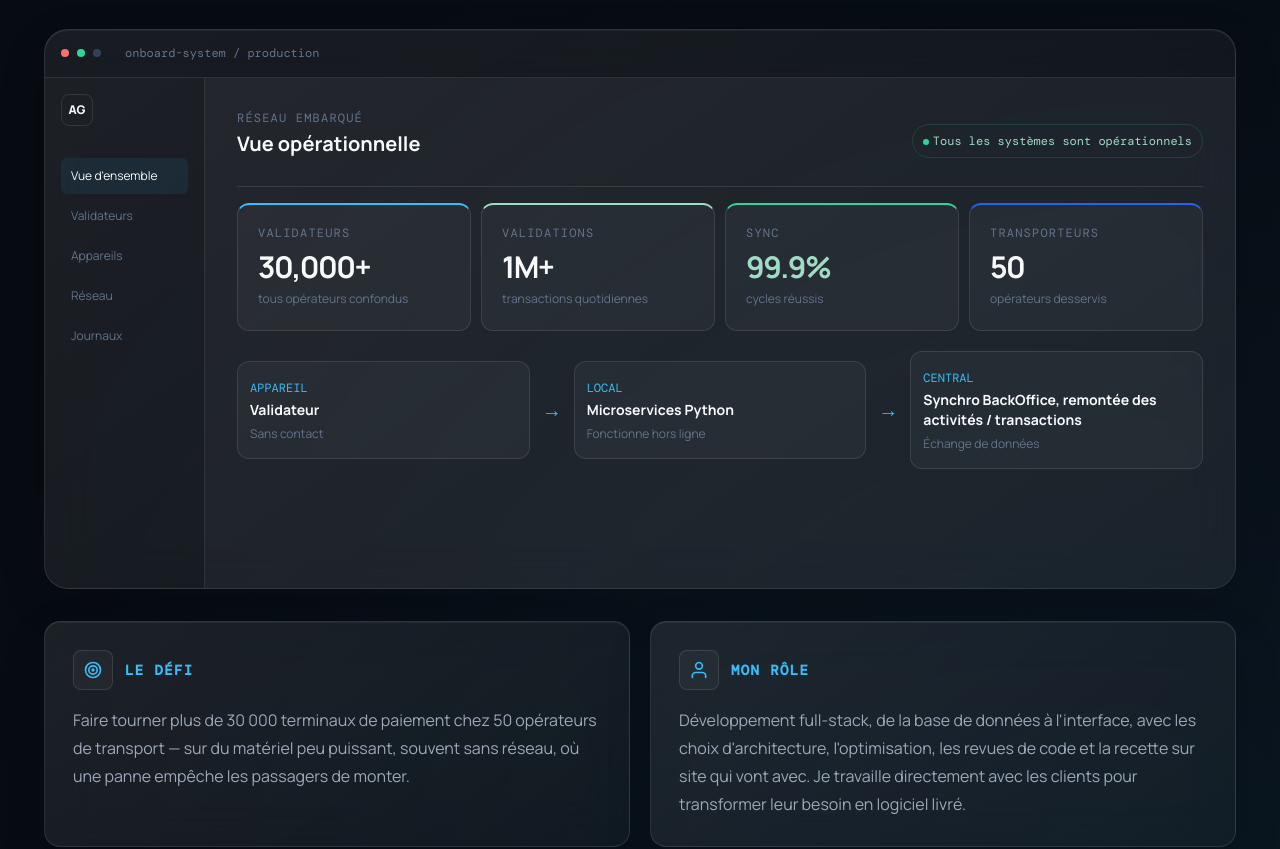
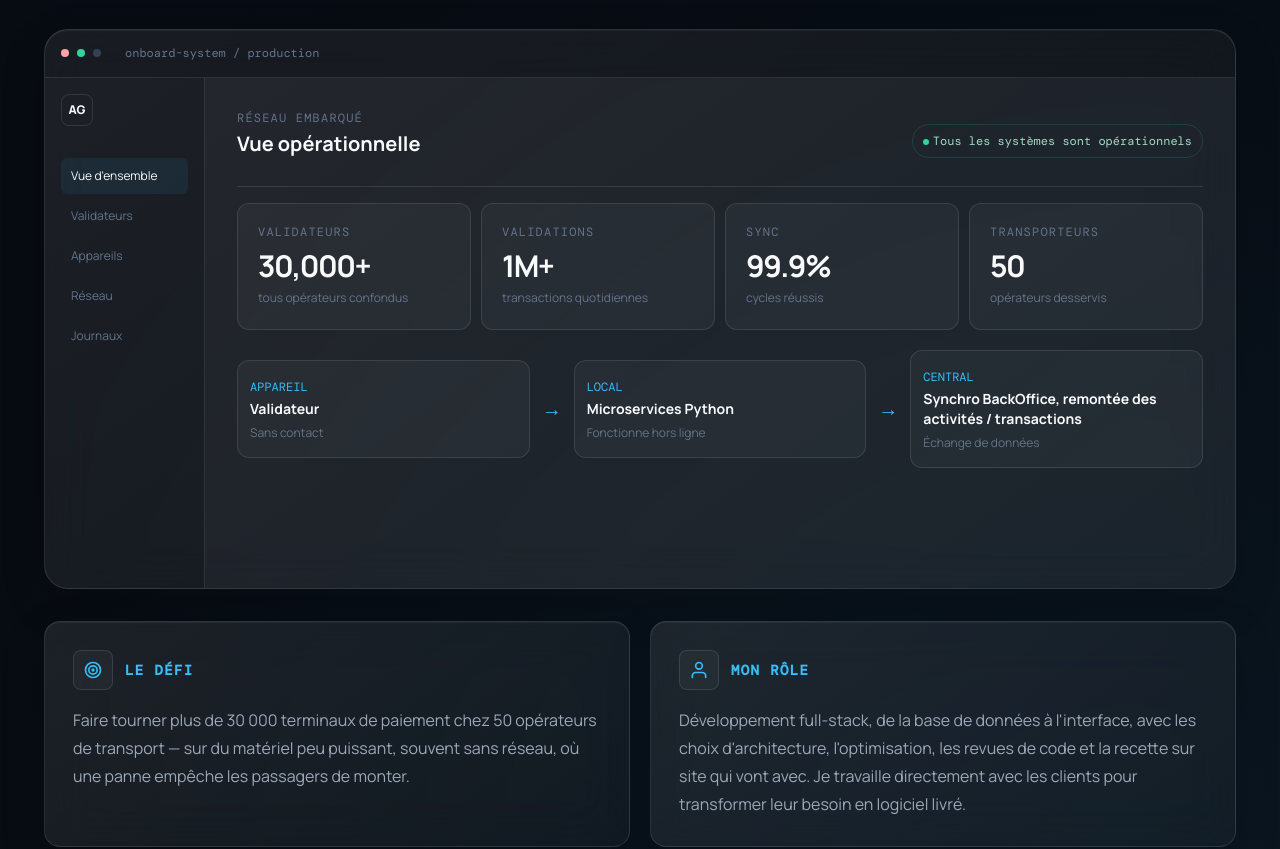
Before and after one commit to aureliengabry/aureliengabry.github.io, an Astro site: page / in a window 1280 px wide. Shown: the part 2944-3793 px from the top of the page. Built offline with nearby package versions, Linux system fonts and the light colour scheme; Astro itself is replaced by a stand-in of ours.

Commit message:
Revert dashboard metric-card color accents, keep the dots with a lighter red
The per-metric border/text color accents from the previous commit didn't
land well. Reverted the 4 metric cards back to plain neutral (removed
metricAccents and the text-mint sync value), keeping only what worked:
the three title-bar dots. Lightened the red dot one shade in both themes
(red-400/red-600 -> red-300/red-400) per feedback that it read too dark.

Co-Authored-By: Claude Sonnet 5 <noreply@anthropic.com>
Claude-Session: https://claude.ai/code/session_01QWSFpVjHnBphizBHwmCdFt

```diff
--- a/src/components/visuals/DashboardMockup.astro
+++ b/src/components/visuals/DashboardMockup.astro
@@ -6,16 +6,6 @@ const t = useTranslations(lang);
 
 const sidebarCount = 5;
 const metricValues = ["30,000+", "1M+", "99.9%", "50"];
-// One accent per metric: hardware-scale stats (validators, operators) share the
-// blue family, activity/health stats (validations, sync) share the green
-// family — a top-border tint, not a rainbow, so each color still reads as a
-// deliberate category rather than decoration.
-const metricAccents = [
-  "border-t-blue",
-  "border-t-mint",
-  "border-t-green",
-  "border-t-blue-strong",
-];
 const flowCount = 3;
 ---
 
@@ -25,7 +15,7 @@ const flowCount = 3;
   <div
     class="flex items-center gap-2 h-12 px-4 border-b border-border bg-black/[0.12]"
   >
-    <span class="w-2 h-2 rounded-full bg-[#f87171] theme-light:bg-[#dc2626]"
+    <span class="w-2 h-2 rounded-full bg-[#fca5a5] theme-light:bg-[#f87171]"
     ></span>
     <span class="w-2 h-2 rounded-full bg-green"></span>
     <span class="w-2 h-2 rounded-full bg-faint"></span>
@@ -74,21 +64,11 @@ const flowCount = 3;
       <div class="grid grid-cols-2 sm:grid-cols-4 gap-2.5 mt-4">
         {
           metricValues.map((value, i) => (
-            <div
-              class:list={[
-                "p-5 rounded-xl border border-t-2 border-border bg-tint",
-                metricAccents[i],
-              ]}
-            >
+            <div class="p-5 rounded-xl border border-border bg-tint">
               <small class="font-mono text-dim text-xs tracking-widest block">
                 {t(`selectedWork.dashboard.metrics.${i}.label`)}
               </small>
-              <strong
-                class:list={[
-                  "block mt-2 text-3xl tracking-tighter",
-                  i === 2 && "text-mint",
-                ]}
-              >
+              <strong class="block mt-2 text-3xl tracking-tighter">
                 {value}
               </strong>
               <span class="text-dim text-xs">
```
